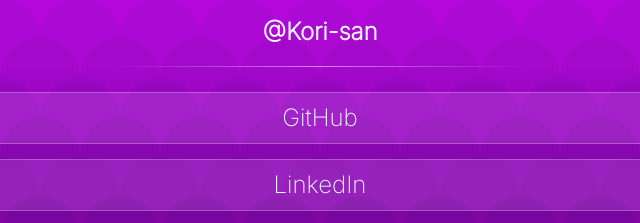
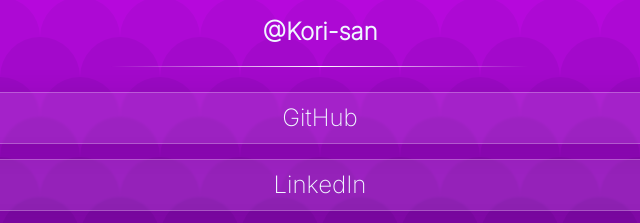
Before and after one commit to Kori-San/kori-san.github.io, a plain HTML site: page index.html in a window 1280 px wide. Shown: the part 163-386 px from the top of the page, 320-960 px from the left. Drawn offline with Linux system fonts and the light colour scheme.

Commit message:
[FIX] <hr> color

```diff
--- a/css/index.css
+++ b/css/index.css
@@ -88,5 +88,5 @@
     width: 33%;
     border: 0;
     height: 1px;
-    background-image: linear-gradient(to right, rgba(255, 255, 255, 0), rgba(255, 255, 255, 0.5), rgba(255, 255, 255, 0));
+    background-image: linear-gradient(to right, rgba(255, 255, 255, 0), rgba(255, 255, 255, 1), rgba(255, 255, 255, 0));
 }
```
